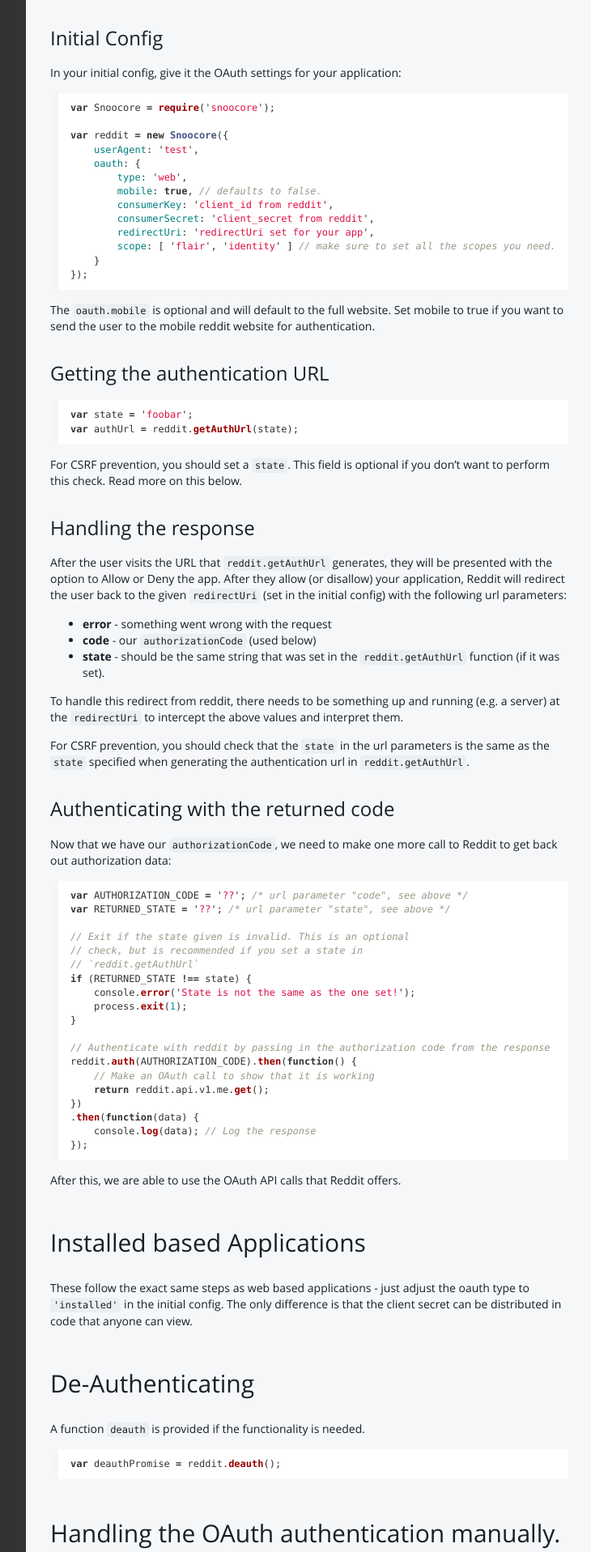
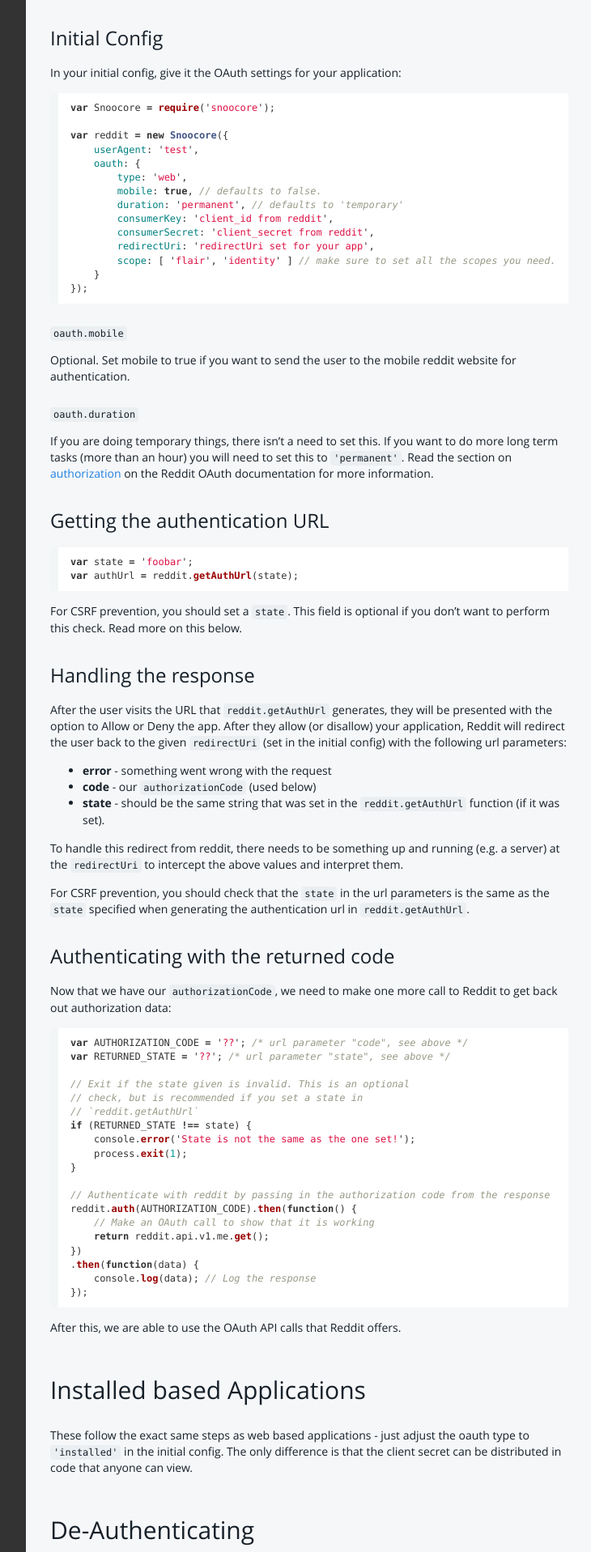
Before and after one commit to terryma/snoocore, a Jekyll site: the page built from oauth.md, in a window 1280 px wide. Shown: the part 1362-3279 px from the top of the page at 81% size, without its empty margins (188-918 px from the left). Built offline with Jekyll 4.4.1, drawn with Linux system fonts in a browser that asks for light colours; Markdown is read by kramdown in place of the engine named in the settings.

Commit message:
documented duration field

````diff
--- a/oauth.md
+++ b/oauth.md
@@ -69,6 +69,7 @@
 	oauth: {
 		type: 'web',
 		mobile: true, // defaults to false.
+		duration: 'permanent', // defaults to 'temporary'
 		consumerKey: 'client_id from reddit',
 		consumerSecret: 'client_secret from reddit',
 		redirectUri: 'redirectUri set for your app',
@@ -77,7 +78,13 @@
 });
 ```
 
-The `oauth.mobile` is optional and will default to the full website. Set mobile to true if you want to send the user to the mobile reddit website for authentication.
+#### `oauth.mobile`
+
+Optional. Set mobile to true if you want to send the user to the mobile reddit website for authentication.
+
+#### `oauth.duration`
+
+If you are doing temporary things, there isn't a need to set this. If you want to do more long term tasks (more than an hour) you will need to set this to `'permanent'`. Read the section on [authorization](https://github.com/reddit/reddit/wiki/OAuth2#authorization) on the Reddit OAuth documentation for more information.
 
 ### Getting the authentication URL
 
````
